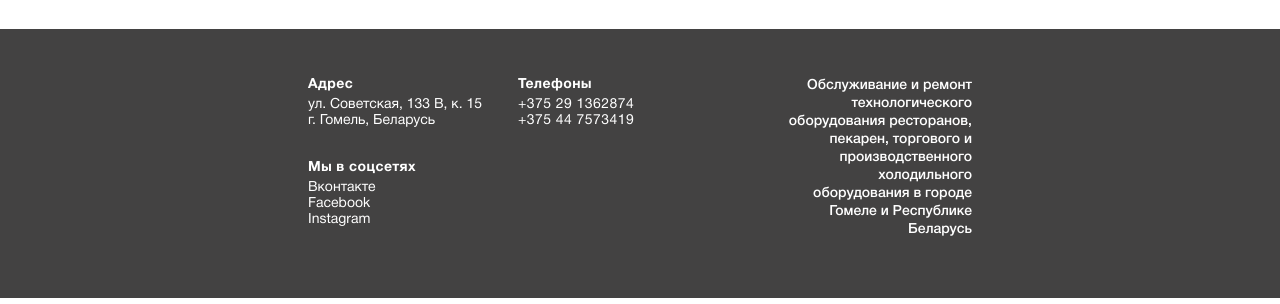
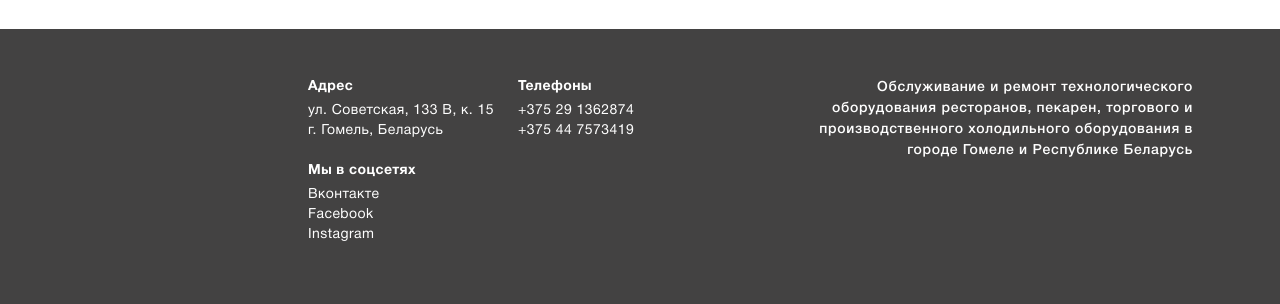
Before and after one commit to alenushka-jpg/techno-sk, a website: page source/index.html in a window 1280 px wide. Shown: the part 1482-1786 px from the top of the page. Drawn offline with nearby package versions, Linux system fonts and the light colour scheme; files that its build step writes are made by us from their sources; files whose address does not match are found by name.

Commit message:
Подгоняет футер к PP

```diff
--- a/source/sass/blocks/page-footer.scss
+++ b/source/sass/blocks/page-footer.scss
@@ -5,7 +5,7 @@
 .page-footer__container {
   display: grid;
   grid-template-columns: max-content max-content max-content 1fr;
-  column-gap: 46px;
+  column-gap: 43px;
   padding-top: 48px;
   padding-bottom: 59px;
 
@@ -28,11 +28,9 @@
 
 .page-footer__tel {
   padding-right: 77px;
-  padding-left: 6px;
 
   @media (max-width: $tablet-width) {
     padding-right: 0;
-    padding-left: 0;
   }
 }
 
@@ -47,20 +45,18 @@
 }
 
 .page-footer__subtitle,
-.page-footer a,
-.page-footer__text {
+.page-footer a {
   font-size: 16px;
-  line-height: 16px;
+  line-height: 20px;
+  letter-spacing: 0.44px;
   color: $basic-white;
+  text-size-adjust: none;
 }
 
 .page-footer__subtitle {
   display: block;
   margin-bottom: 4px;
-  font-size: 13px;
-  line-height: 16px;
   font-weight: 700;
-  letter-spacing: 0.44px;
 
   @media (max-width: $tablet-width) {
     font-size: 14px;
@@ -69,8 +65,6 @@
 
 .page-footer a {
   display: block;
-  font-size: 13px;
-  line-height: 16px;
   text-decoration: none;
 
   @media (max-width: $tablet-width) {
@@ -81,12 +75,15 @@
 }
 
 .page-footer__text {
-  margin: 0;
+  width: 535px;
+  margin: 0 0 0 auto;
   padding-left: 135px;
-  font-weight: 400;
-  font-size: 14px;
-  line-height: 18px;
+  font-size: 16px;
+  line-height: 21px;
+  letter-spacing: 0.7px;
+  color: $basic-white;
   text-align: end;
+  text-size-adjust: none;
 
   @media (max-width: $tablet-width) {
     grid-column: 3/4;
--- a/source/sass/blocks/page-header.scss
+++ b/source/sass/blocks/page-header.scss
@@ -88,6 +88,8 @@
   text-decoration: none;
   letter-spacing: 0.44px;
   color: $basic-grey;
+  transition: .6s;
+  transition-property: all;
 
   &:hover {
     color: $color-button;
--- a/source/sass/global.scss
+++ b/source/sass/global.scss
@@ -41,6 +41,8 @@ img {
   border: none;
   border-radius: 9px;
   cursor: pointer;
+  transition: .6s;
+  transition-property: all;
 
   &:hover {
     background-image: linear-gradient(180deg, $color-button 0%,
```
Also changed, not shown: build/css/style.min.css, 1 other file.
